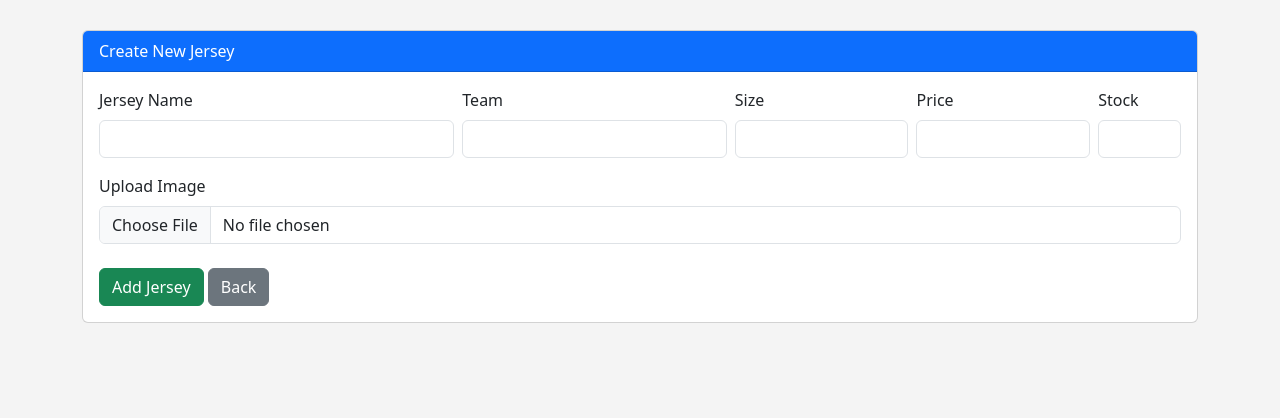
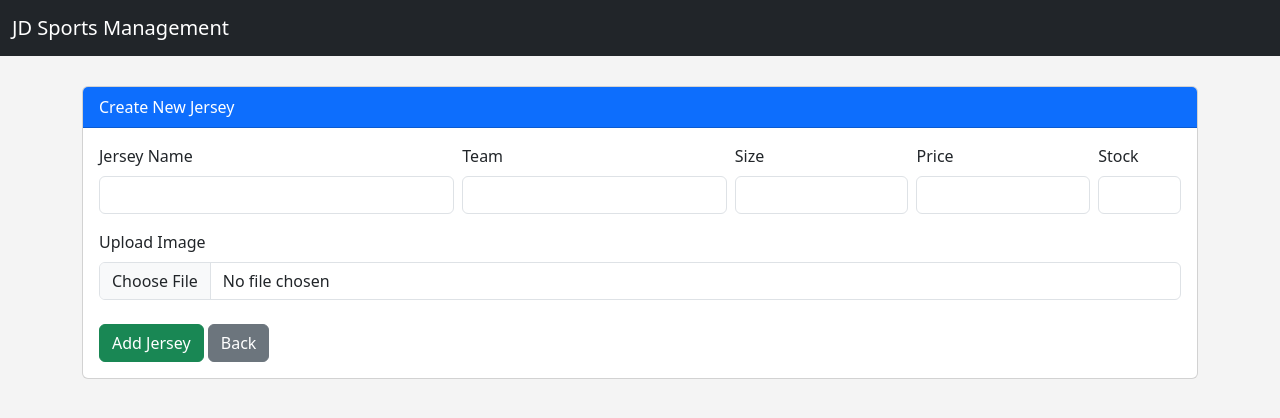
Before and after one commit to johnbabyjoel/jersey-store, a Django app: page /add/ in a window 1280 px wide. Shown: the top 418 px of the page. Run offline with Django 5.2, Linux system fonts and the light colour scheme.

Commit message:
Tamplate Update

```diff
--- a/templates/create.html
+++ b/templates/create.html
@@ -17,7 +17,11 @@
 <body>
 
   <!-- Navbar -->
-
+  <nav class="navbar navbar-dark bg-dark">
+    <div class="container-fluid">
+      <a class="navbar-brand" href="#">JD Sports Management</a>
+    </div>
+  </nav>
 
   <div class="container">
     <div class="card">
```
